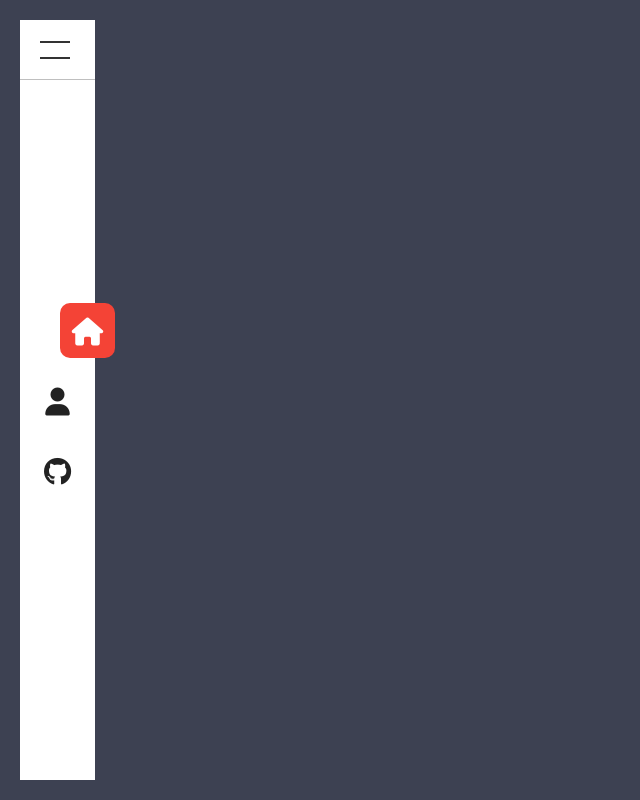
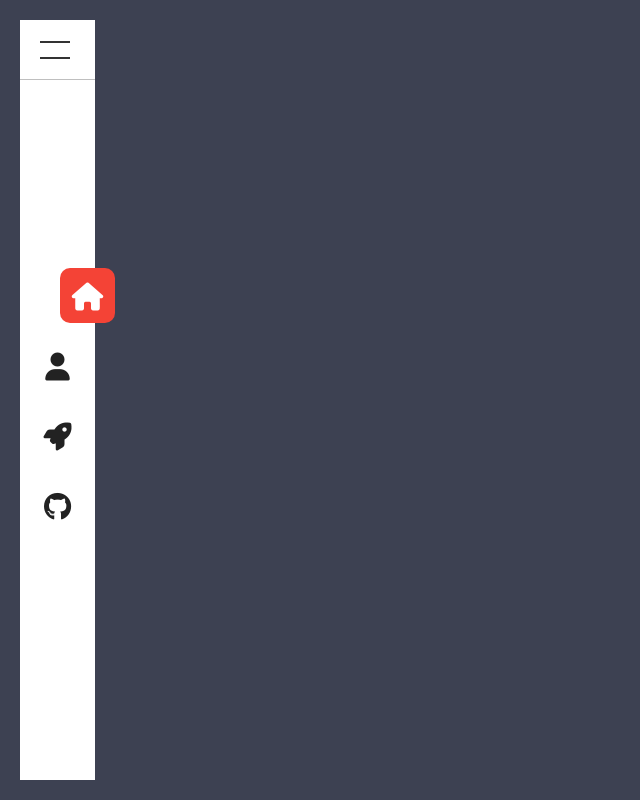
Before and after one commit to Urioxi/urioxx.dev, a plain HTML site: page index.html in a window 1280 px wide. Shown: the whole page, without its empty margins (0-640 px from the left). Drawn offline with Linux system fonts and the light colour scheme.

Commit message:
rendu final ok bdt

```diff
--- a/index.html
+++ b/index.html
@@ -31,6 +31,13 @@
                     <span class="text">Parcours</span>
                 </a></li>
                 <li class="list-item" style="--color:#0fc70f">
+                    <a href="#">
+                    <span class="icon">
+                        <i class="fa-solid fa-rocket"></i>
+                    </span>
+                    <span class="text">Projet</span>
+                </a></li>
+                <li class="list-item" style="--color:#8330a5">
                     <a href="https://github.com/Urioxi" target="_blank">
                     <span class="icon">
                         <i class="fa-brands fa-github"></i>
@@ -41,7 +48,7 @@
         </div>
     </div>
 
-
+    <!-- 2196f3 -->
 <script src="js/script.js"></script>
 </body>
 </html>
```
